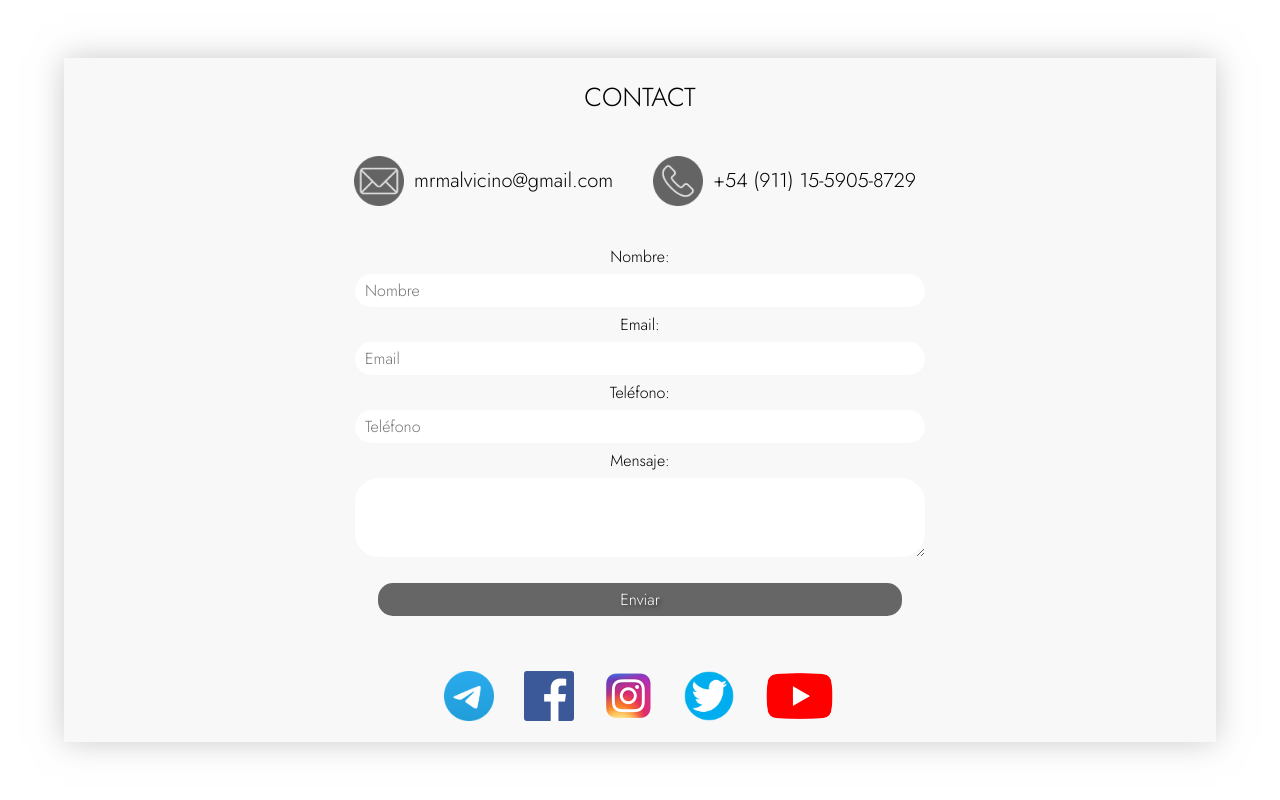
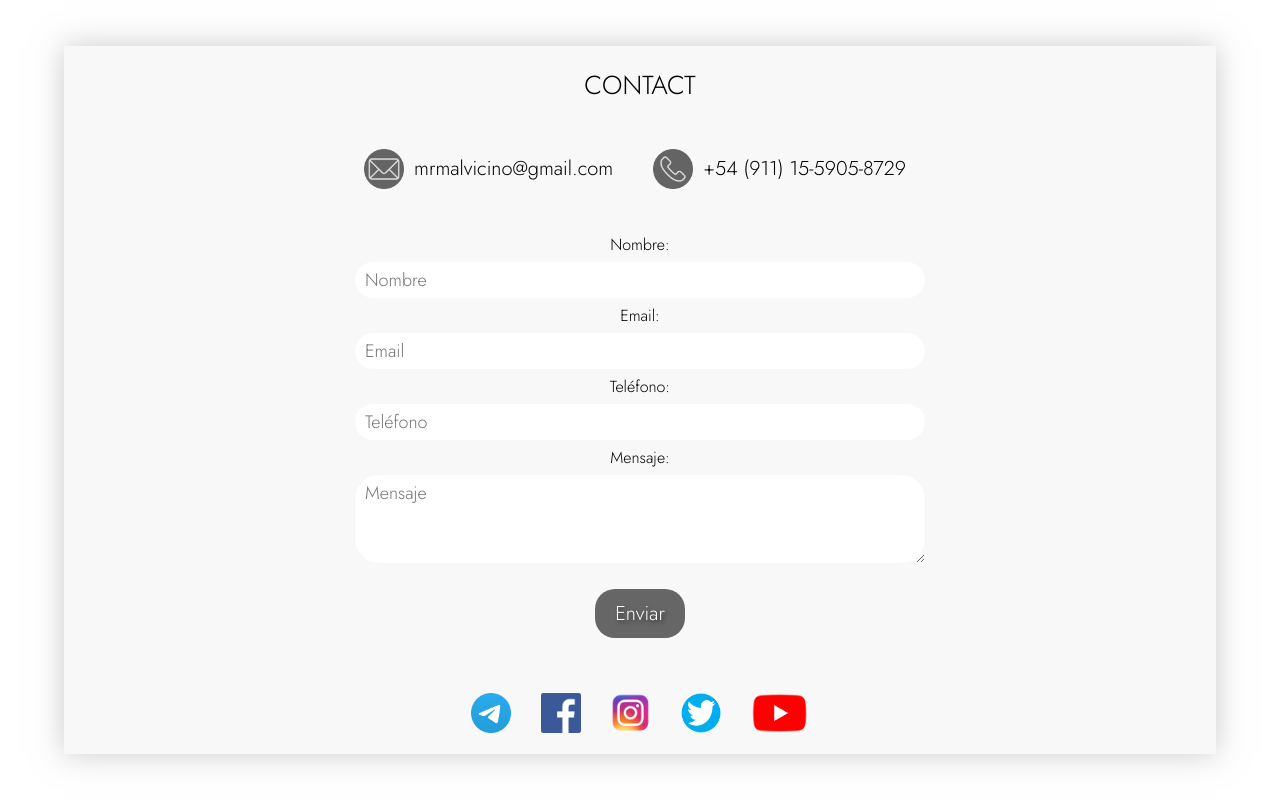
Before and after one commit to mrmalvicino/mrmalvicino.github.io, a plain HTML site: page index.html in a window 1280 px wide. Shown: the part 4227-5027 px from the top of the page. Drawn offline with Linux system fonts and the light colour scheme.

Commit message:
Further styling

```diff
--- a/index.html
+++ b/index.html
@@ -229,7 +229,7 @@
             <div class="wrapped-flex space-around">
                 <div class="row-flex space-around padding-15-px">
                     <a href="mailto:mrmalvicino@gmail.com">
-                        <img src="images/icon-mail.png" class="image-50-px"/>
+                        <img src="images/icon-mail.png" class="image-40-px"/>
                     </a>
                     <div class="margin-0-10-px">
                         <h4>mrmalvicino@gmail.com</h4>
@@ -237,7 +237,7 @@
                 </div>
                 <div class="row-flex space-around padding-15-px">
                     <a href="phone:1159058729">
-                        <img src="images/icon-phone.png" class="image-50-px"/>
+                        <img src="images/icon-phone.png" class="image-40-px"/>
                     </a>
                     <div class="margin-0-10-px">
                         <h4>+54 (911) 15-5905-8729</h4>
@@ -276,7 +276,7 @@
                     </textarea>
                     <button
                         type="submit"
-                        class="small-button background-2 hover-1 margin-20-0-px width-90-pct">
+                        class="big-button background-2 hover-1 margin-20-0-px">
                         Enviar
                     </button>
                 </div>
@@ -284,27 +284,27 @@
             <div class="wrapped-flex space-around" id="socialMediaDiv">
                 <div class="padding-15-px">
                     <a href="https://t.me/mrmalvicino" class="invisible-link">
-                        <img src="images/telegram.png" class="height-50-px"/>
+                        <img src="images/telegram.png" class="image-40-px"/>
                     </a>
                 </div>
                 <div class="padding-15-px">
                     <a href="https://www.facebook.com/malvicinomaximilianoraul" class="invisible-link">
-                        <img src="images/facebook.png" class="height-50-px"/>
+                        <img src="images/facebook.png" class="image-40-px"/>
                     </a>
                 </div>
                 <div class="padding-15-px">
                     <a href="https://www.instagram.com/mmrsonido" class="invisible-link">
-                        <img src="images/instagram.png" class="height-50-px"/>
+                        <img src="images/instagram.png" class="image-40-px"/>
                     </a>
                 </div>
                 <div class="padding-15-px">
                     <a href="https://twitter.com/mmrsonido" class="invisible-link">
-                        <img src="images/twitter.png" class="height-50-px"/>
+                        <img src="images/twitter.png" class="image-40-px"/>
                     </a>
                 </div>
                 <div class="padding-15-px">
                     <a href="https://www.youtube.com/@mmrsonido" class="invisible-link">
-                        <img src="images/youtube.png" class="height-50-px"/>
+                        <img src="images/youtube.png" class="image-40-px"/>
                     </a>
                 </div>
             </div>
@@ -314,6 +314,7 @@
 
 </html>
 
+<script src=script/index.js ></script>
 <script src=script/menu.js ></script>
 <script src=script/translation.js ></script>
 <script src=script/translation_index.js ></script>
--- /dev/null
+++ b/script/index.js
@@ -0,0 +1 @@
+document.getElementById("message").value = "";
--- a/style/images.css
+++ b/style/images.css
@@ -1,3 +1,9 @@
+.image-40-px
+{
+    width: auto;
+    height: 40px;
+}
+
 .image-50-px
 {
     width: auto;
--- a/style/index.css
+++ b/style/index.css
@@ -15,7 +15,7 @@ input[type="tel"],
 textarea
 {
     width: 550px;
-    font-size: 16px;
+    font-size: 18px;
     border-radius: 25px;
     border: 1px solid #F8F8F8;
     margin: 5px;
```
